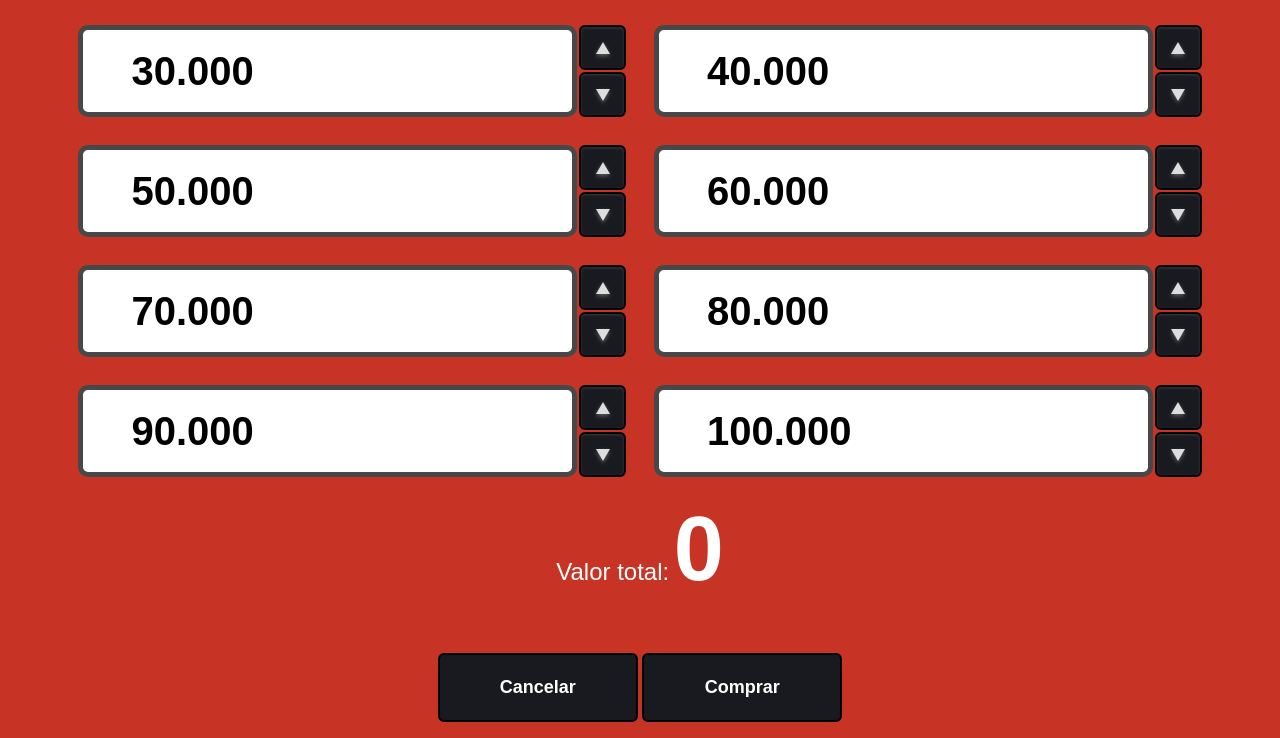
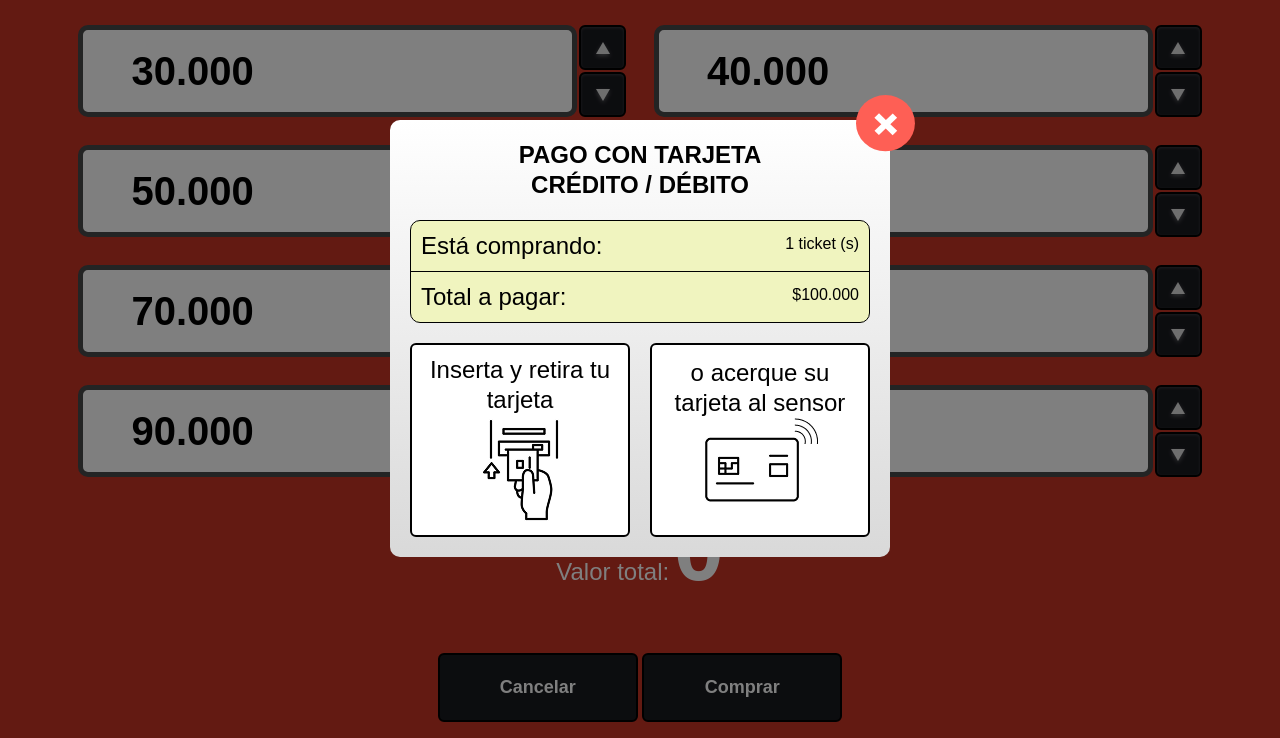
Before and after one commit to dmanriquez/colchahua, a plain HTML site: page tickets-1.html in a window 1280 px wide. Both pictures are taken after a click on the button "Comprar". Shown: the part 389-1127 px from the top of the page. Drawn offline with Linux system fonts and the light colour scheme; a web font is replaced by a local one.

Commit message:
Nuevas funcionalidades

```diff
--- a/assets/css/main.css
+++ b/assets/css/main.css
@@ -346,8 +346,7 @@ main {
   height: 100%;
   overflow: auto;
   background-color: rgba(0, 0, 0, 0.5);
-
-  display: flex;
+  display: none; /* Oculto por defecto */
   justify-content: center;
   align-items: center;
 }
--- a/assets/js/main.js
+++ b/assets/js/main.js
@@ -1,11 +1,8 @@
 document.addEventListener('DOMContentLoaded', function() {
-    // Objeto para mantener el contador de cada input
     const contadores = {};
 
-    // Obtener todos los items de la grilla
     const items = document.querySelectorAll('.item');
 
-    // Función para calcular y actualizar el total
     function actualizarTotal() {
         let total = 0;
         Object.keys(contadores).forEach(index => {
@@ -14,7 +11,6 @@ document.addEventListener('DOMContentLoaded', function() {
             total += valorOriginal * contador;
         });
 
-        // Formatear el total con puntos de miles
         const totalFormateado = total.toLocaleString('es-CL');
         document.getElementById('total').textContent = totalFormateado;
     }
@@ -24,61 +20,84 @@ document.addEventListener('DOMContentLoaded', function() {
         const btnUp = item.querySelector('.btn-up');
         const btnDown = item.querySelector('.btn-down');
 
-        // Reemplazar input con div container
         const valorOriginal = input.value;
         const container = document.createElement('div');
         container.className = 'valor-container';
         container.innerHTML = `<span class="valor-principal">${valorOriginal}</span>`;
 
-        // Reemplazar el input con el container
         input.parentNode.replaceChild(container, input);
 
-        // Inicializar contador para este item
         contadores[index] = {
             valorOriginal: valorOriginal,
             contador: 0
         };
 
-        // Event listener para botón hacia arriba
         btnUp.addEventListener('click', function() {
             contadores[index].contador++;
 
-            // Cambiar color del container
             container.style.backgroundColor = '#F0F4C0';
 
-            // Actualizar el contenido con valor y contador
             container.innerHTML = `
                 <span class="valor-principal">${contadores[index].valorOriginal}</span>
                 <span class="contador-text">x${contadores[index].contador}</span>
             `;
 
-            // Actualizar el total
             actualizarTotal();
         });
 
-        // Event listener para botón hacia abajo
         btnDown.addEventListener('click', function() {
             if (contadores[index].contador > 0) {
                 contadores[index].contador--;
 
                 if (contadores[index].contador === 0) {
-                    // Restaurar color original
                     container.style.backgroundColor = '';
                     container.innerHTML = `<span class="valor-principal">${contadores[index].valorOriginal}</span>`;
                 } else {
-                    // Mantener color y actualizar contador
                     container.innerHTML = `
                         <span class="valor-principal">${contadores[index].valorOriginal}</span>
                         <span class="contador-text">x${contadores[index].contador}</span>
                     `;
                 }
 
-                // Actualizar el total
                 actualizarTotal();
             }
         });
     });
 
-    // Inicializar el total en 0
     actualizarTotal();
+
+    const popup = document.getElementById('popup');
+    const btnComprar = document.getElementById('btn-cargar');
+    const btnCancelar = document.getElementById('btn-cancelar');
+    const popupClose = document.getElementById('popup-close');
+
+    popup.style.display = 'none';
+
+    btnComprar.addEventListener('click', function() {
+        popup.style.display = 'flex';
+    });
+
+    popupClose.addEventListener('click', function() {
+        popup.style.display = 'none';
+    });
+
+    popup.addEventListener('click', function(event) {
+        if (event.target === popup) {
+            popup.style.display = 'none';
+        }
+    });
+
+    btnCancelar.addEventListener('click', function() {
+        Object.keys(contadores).forEach(index => {
+            contadores[index].contador = 0;
+
+            const item = items[index];
+            const container = item.querySelector('.valor-container');
+
+            container.style.backgroundColor = '';
+            container.innerHTML = `<span class="valor-principal">${contadores[index].valorOriginal}</span>`;
+        });
+
+        actualizarTotal();
+    });
 });
--- a/tickets-1.html
+++ b/tickets-1.html
@@ -93,6 +93,35 @@
     <button class="btn btn-primary mt-2" id="btn-cancelar">Cancelar</button>
     <button class="btn btn-primary mt-2" id="btn-cargar">Comprar</button>
   </div>
+
+  <!-- popup -->
+  <div id="popup" class="popup">
+    <div class="popup-content">
+      <span class="close" id="popup-close"><img src="assets/img/btn-close.svg"></span>
+      <h2>Pago con tarjeta <br> Crédito / Débito</h2>
+      <div class="resume">
+        <div class="resume-item">
+          <span class="text-2">Está comprando:</span>
+          <span id="popup-nombre">1 ticket (s)</span>
+        </div>
+        <div class="resume-item">
+          <span class="text-2">Total a pagar:</span>
+          <span id="popup-tarjeta">$100.000</span>
+        </div>
+      </div>
+      <div class="elegir-pago">
+        <div class="elegir-pago-item">
+          <span class="text-2">Inserta y retira
+            tu tarjeta</span>
+          <img src="assets/img/icon-insertar-tarjeta.png">
+        </div>
+        <div class="elegir-pago-item">
+          <span class="text-2">o acerque su tarjeta al sensor</span>
+          <img src="assets/img/icon-acercar-tarjeta.png">
+        </div>
+      </div>
+    </div>
+  </div>
 </body>
 <script src="assets/js/main.js"></script>
 
```
Also changed, not shown: assets/js/main-2.js (+35 -20 lines), tickets-2.html (+29 -0 lines).
